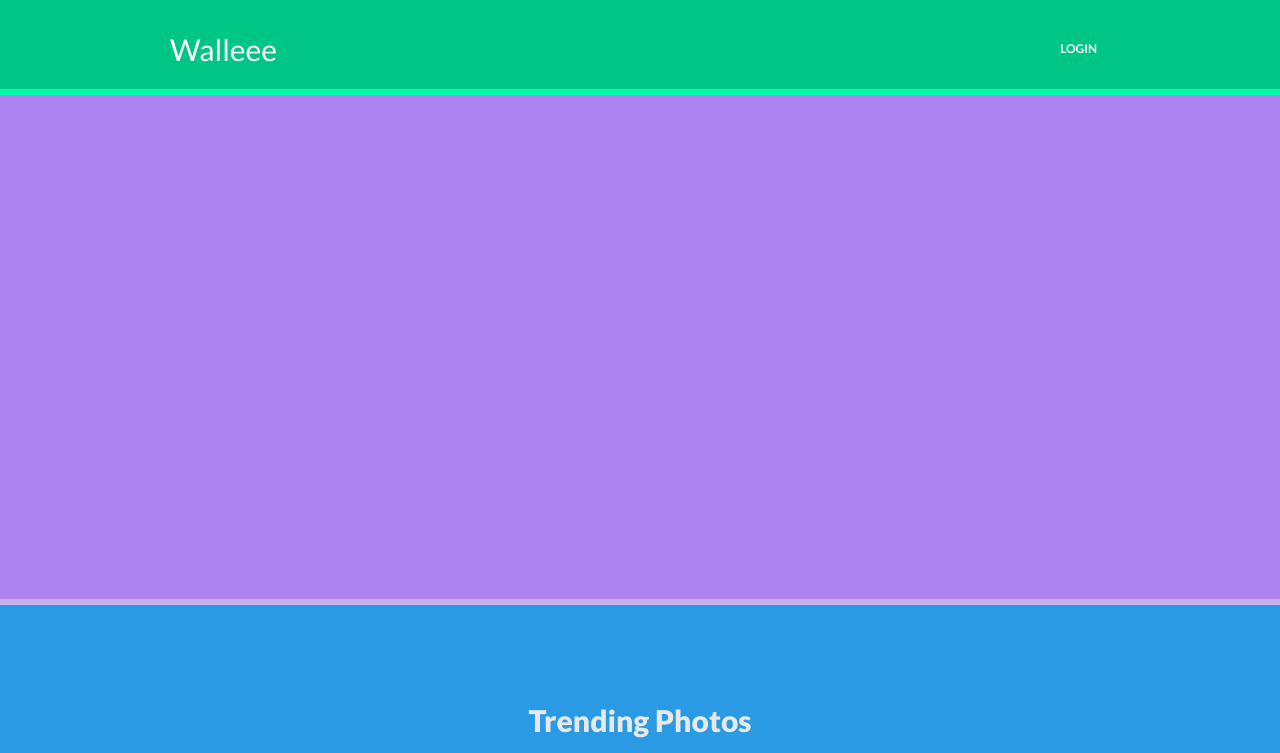
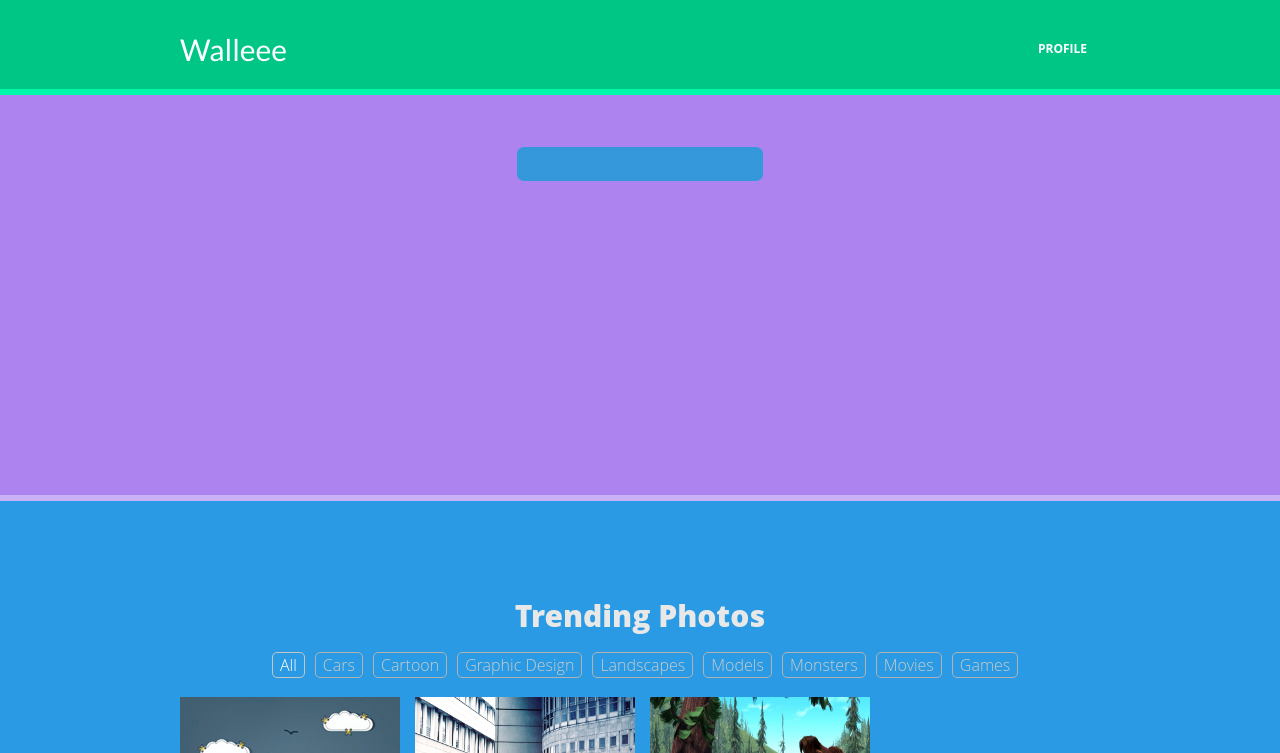
Before and after one commit to RhettAmin/HC3-Milestone3, a plain HTML site: page Template/index.html in a window 1280 px wide. Shown: the top 753 px of the page. Drawn offline with Linux system fonts and the light colour scheme.

Commit message:
Search bar

```diff
--- /dev/null
+++ b/Template/css/searchbar.css
@@ -0,0 +1,168 @@
+/* ---------- FONTAWESOME ---------- */
+/* ---------- http://fortawesome.github.com/Font-Awesome/ ---------- */
+/* ---------- http://weloveiconfonts.com/ ---------- */
+
+@import url(http://weloveiconfonts.com/api/?family=fontawesome);
+
+a[class*="fontawesome-"]:before,
+span[class*="fontawesome-"]:before {
+	display: block;
+	font-family: 'FontAwesome', sans-serif;
+	-webkit-font-smoothing: antialiased;
+}
+
+/* ---------- GENERAL ---------- */
+
+* {
+  box-sizing: border-box;
+
+  &:before,
+  &:after {
+    box-sizing: border-box;
+  }
+
+}
+
+body {
+	background: #ccc;
+	font: 87.5%/1.5em 'Open Sans', sans-serif;
+	margin: 0;
+}
+
+a {
+	text-decoration: none;
+}
+
+button {
+    -webkit-appearance: button;
+    background: transparent;
+    border: 0;
+    cursor: pointer;
+    font-family: inherit;
+    font-size: 100%;
+    line-height: inherit;
+    margin: 0;
+    outline: none;
+    padding: 0;
+    text-transform: none;
+}
+
+button::-moz-focus-inner {
+	border: 0;
+	padding: 0;
+}
+
+fieldset {
+	border: 0;
+	margin: 0;
+	padding: 0;
+}
+
+input {
+	border: 0;
+	font-family: inherit;
+	font-size: 100%;
+	line-height: inherit;
+	margin: 0;
+  outline: 0;
+	padding: 0;
+}
+
+input:focus {
+	outline: none;
+}
+
+input[type="search"] {
+    -webkit-appearance: textfield;
+    -webkit-box-sizing: content-box;
+    -moz-box-sizing: content-box;
+    box-sizing: content-box;
+}
+
+input[type="search"]::-webkit-search-cancel-button,
+input[type="search"]::-webkit-search-decoration {
+    -webkit-appearance: none;
+}
+
+input::-moz-focus-inner {
+    border: 0;
+    padding: 0;
+}
+
+ul {
+	list-style: none;
+	margin: 0;
+	padding: 0;
+}
+
+/* ---------- CLASSES ---------- */
+
+.clearfix {
+  *zoom: 1;
+
+  &:before,
+  &:after {
+    content: ' ';
+    display: table;
+  }
+
+  &:after {
+    clear: both;
+  }
+
+}
+
+.container {
+  display: -webkit-box;
+  display: -moz-box;
+  display: box;
+
+  -webkit-box-align: center;
+  -moz-box-align: center;
+  box-align: center;
+
+  -webkit-box-pack: center;
+  -moz-box-pack: center;
+  box-pack: center;
+}
+
+/* ---------- TOOLBAR ---------- */
+
+.toolbar {
+	color: #fff;
+}
+
+.toolbar li {
+	float: left;
+}
+
+.toolbar li:first-child a { border-radius: .5em 0 0 .5em; }
+.toolbar li:last-child button { border-radius: 0 .5em .5em 0; }
+
+.toolbar a,
+.toolbar input[type="search"],
+.toolbar button {
+	background: #3598db;
+	color: #fff;
+	display: block;
+	padding: 1.2em 2.2em;
+	position: relative;
+}
+
+.toolbar a:hover,
+.toolbar input[type="search"]:hover,
+.toolbar input[type="search"]:focus,
+.toolbar button:hover {
+	background: #2a80b9;
+}
+
+.toolbar input[type="search"] {
+	display: none;
+	height: 21px;
+	width: 300px;
+}
+
+.toolbar input[type="search"]::-webkit-input-placeholder { color: #fff; }
+.toolbar input[type="search"]::-moz-placeholder { color: #fff; opacity: 1; }
+.toolbar input[type="search"]:-moz-placeholder { color: #fff; opacity: 1; }
+.toolbar input[type="search"]:-ms-input-placeholder { color: #fff; }
--- a/Template/index.html
+++ b/Template/index.html
@@ -9,6 +9,7 @@
 <link href="css/nivo-slider.css" rel="stylesheet" type="text/css" />
 <link href="css/nivotheme.css" rel="stylesheet" type="text/css" />
 <link href="css/prettyPhoto.css" rel="stylesheet" type="text/css" />
+<link href="css/searchbar.css" rel="stylesheet" type="text/css" />
 
 
 <!-- Google Fonts -->
@@ -22,6 +23,7 @@
 <script type="text/javascript" src="js/jquery.easing.1.3.js"></script>
 <script type="text/javascript" src="js/script.js"></script>
 <script type="text/javascript" src="js/custom.js"></script>
+<script type="text/javascript" src="js/toolbox.js"></script>
 <!--[if lte IE 7]><script src="lte-ie7.js"></script><![endif]-->
 
 <!--[if IE 9]>
@@ -47,7 +49,7 @@
                 <!--<li><a href="#portfolio">portfolio</a></li>-->
                 <!--<li><a href="#about">about</a></li>-->
                 <!--<li><a href="#contact">contact</a></li>-->
-                <li><a href="/profile.html">Login</a></li>
+                <li><a href="/profile.html">Profile</a></li>
             </ul>
 
         </div><!-- .inner -->
@@ -59,20 +61,40 @@
         ============================= -->
     <div id="search">
         <div class="inner">
+            <div class="container">
 
+                <form action="javascript:void(0);" method="get">
+                    <fieldset>
+
+                        <ul class="toolbar clearfix">
+
+                            <li><a href="#" class="fontawesome-heart"></a></li>
+                            <li><a href="#" class="fontawesome-eye-open"></a></li>
+                            <li><a href="#" class="fontawesome-comment"></a></li>
+                            <li><input type="search" id="search" placeholder="What are you looking for?"></li>
+                            <li>
+                                <button type="submit" id="btn-search">
+                                    <span class="fontawesome-search"></span>
+                                </button>
+                            </li>
+
+                        </ul>
+
+                    </fieldset>
+                </form>
+
+            </div>
 
         </div><!-- .inner -->
     </div><!-- #search -->
     <!-- End Search -->
 
 
-	<!-- Portfolio
-		============================= -->
+	<!-- Portfolio ============================= -->
 	<div id="portfolio">
         <div class="inner">
 
         	<h2>Trending Photos</h2>
-            <!-- <h3>Duis mollis, est non commodo luctus, nisi erat porttitor ligula, eget lacinia odio sem nec elit.</h3> -->
 
             <!-- Portfolio Menu -->
             <ul class="portfolio-menu filter home-portfolio">
--- /dev/null
+++ b/Template/js/min/index-min.js
@@ -0,0 +1 @@
+$(document).ready(function(){$("a.loginLink").click(function(e){"Profile"!==this.text&&(e.preventDefault(),$(".overlay").fadeToggle("fast"))}),$(".close").click(function(){event.preventDefault(),$(".overlay").fadeToggle("fast")}),$("#loginBTN").click(function(){$(".loginLink").text="Profile"})}),$(document).ready(function(){$(document).keyup(function(e){27===e.keyCode&&"none"!==$(".overlay").css("display")&&(event.preventDefault(),$(".overlay").fadeToggle("fast"))})});
--- /dev/null
+++ b/Template/js/min/toolbox-min.js
@@ -0,0 +1 @@
+!function(){$("#btn-search").on("click",function(n){n.preventDefault(),$("#search").animate({width:"toggle"}).focus()})}();
--- /dev/null
+++ b/Template/js/toolbox.js
@@ -0,0 +1,10 @@
+( function() {
+
+	$('#btn-search').on('click', function(e) {
+
+		e.preventDefault();
+		$('#search').animate({width: 'toggle'}).focus();
+
+	});
+
+} () );
--- a/Template/main.css
+++ b/Template/main.css
@@ -222,8 +222,7 @@ ul.nav-menu li a:hover {
 	min-height: 400px;
 	padding-top: 52px;
 	padding-bottom: 52px;
-	}
-
+}
 
 /*========================================
 =============  Profile Page  =============
```
Also changed, not shown: Template/js/index.js (added, +34 -0 lines), Template/profile.html (+1 -1 lines), 1 other file.
